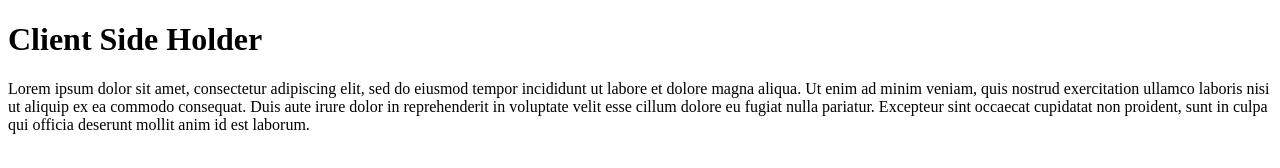
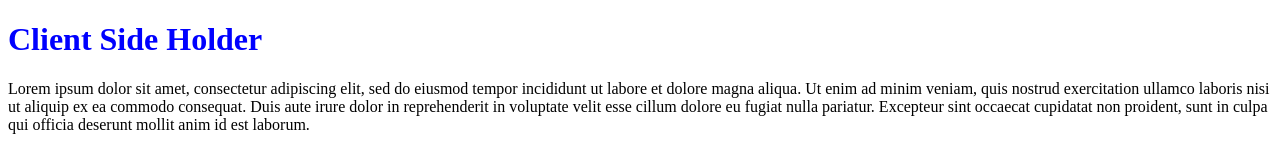
Before and after one commit to BlueLB84/blogpostslbv, a website: page views/index.html in a window 1280 px wide. Drawn offline with Linux system fonts and the light colour scheme.

Commit message:
linked stylesheet

```diff
--- a/views/index.html
+++ b/views/index.html
@@ -4,6 +4,7 @@
     <title>Blog Posts Challenge LBV (Thinkful)</title>
     <meta charset="utf-8">
     <meta name="viewport" content="width=device-width, initial-scale=1">
+    <link rel="stylesheet" type="text/css" href="/style.css">
   </head>
   <body>
         <h1>Client Side Holder</h1>
```
